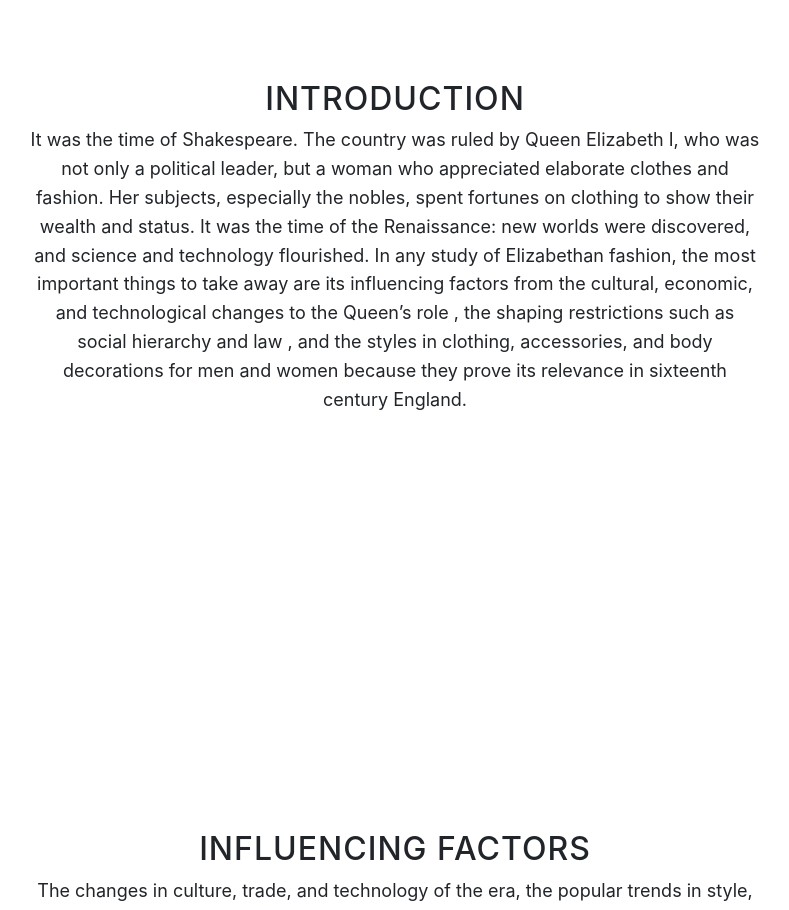
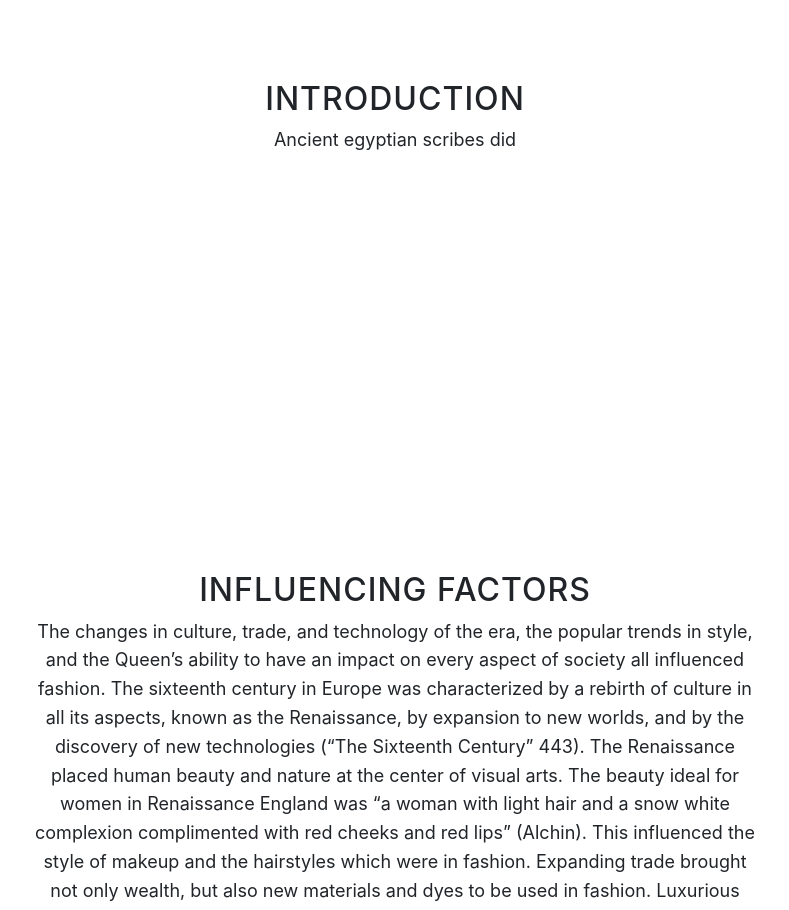
Before and after one commit to vvaida540/vvaida540.github.io, a website with bundled scripts: page index.html in a window 1280 px wide. Shown: the part 920-1830 px from the top of the page, without its empty margins (245-1034 px from the left). Built offline with nearby package versions, Linux system fonts and the light colour scheme.

Commit message:
Update index.html

```diff
--- a/index.html
+++ b/index.html
@@ -76,7 +76,7 @@
         <div class="row">
           <div class="col-lg-8 mx-auto">
             <h2>Introduction</h2>
-            <p>It was the time of Shakespeare. The country was ruled by Queen Elizabeth I, who was not only a political leader, but a woman who appreciated elaborate clothes and fashion. Her subjects, especially the nobles, spent fortunes on clothing to show their wealth and status. It was the time of the Renaissance: new worlds were discovered, and science and technology flourished.  In any study of Elizabethan fashion, the most important things to take away are its influencing factors from the cultural, economic, and technological changes to the Queen’s role , the shaping restrictions such as social hierarchy and law , and the styles in clothing, accessories, and body decorations  for men and women because they prove its relevance in sixteenth century England.</p>
+            <p>Ancient egyptian scribes did</p>
 
           </div>
         </div>
```
